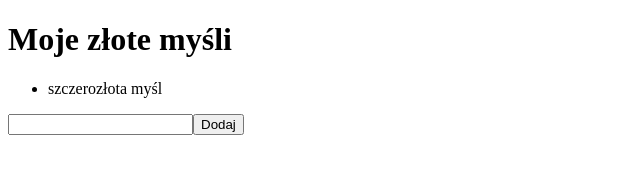
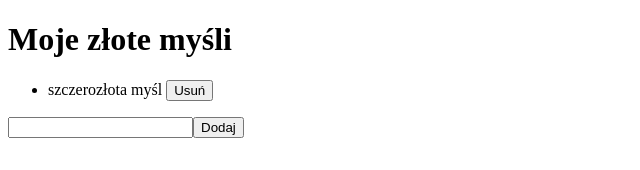
Before and after one commit to GeorgeDev012/Amiw, an Angular app: page / in a window 1280 px wide. Both pictures are taken after a click on the button "Dodaj". Shown: the top 170 px of the page, without its empty margins (0-640 px from the left). Built offline with nearby package versions, Linux system fonts and the light colour scheme.

Commit message:
Adding possibility to remove golden thoughts

```diff
--- a/src/app/app.component.html
+++ b/src/app/app.component.html
@@ -1,7 +1,7 @@
 <!--The content below is only a placeholder and can be replaced.-->
 <h1>Moje złote myśli</h1>
 <ul>
-  <li *ngFor="let thought of thoughts">{{thought}}</li>
+  <li *ngFor="let thought of thoughts; let i = index">{{thought}} <button (click)="removeThought(i)">Usuń</button></li>
 </ul>
 <input type="text" [value]="text" (input)="text = $event.traget.value">
 <button (click)="addThought()">Dodaj</button>
--- a/src/app/app.component.ts
+++ b/src/app/app.component.ts
@@ -14,4 +14,8 @@ export class AppComponent {
     console.log(this.thoughts)
     this.text = ""
   }
+
+  public removeThought(i): void {
+    this.thoughts.splice(i,1)
+  }
 }
```
